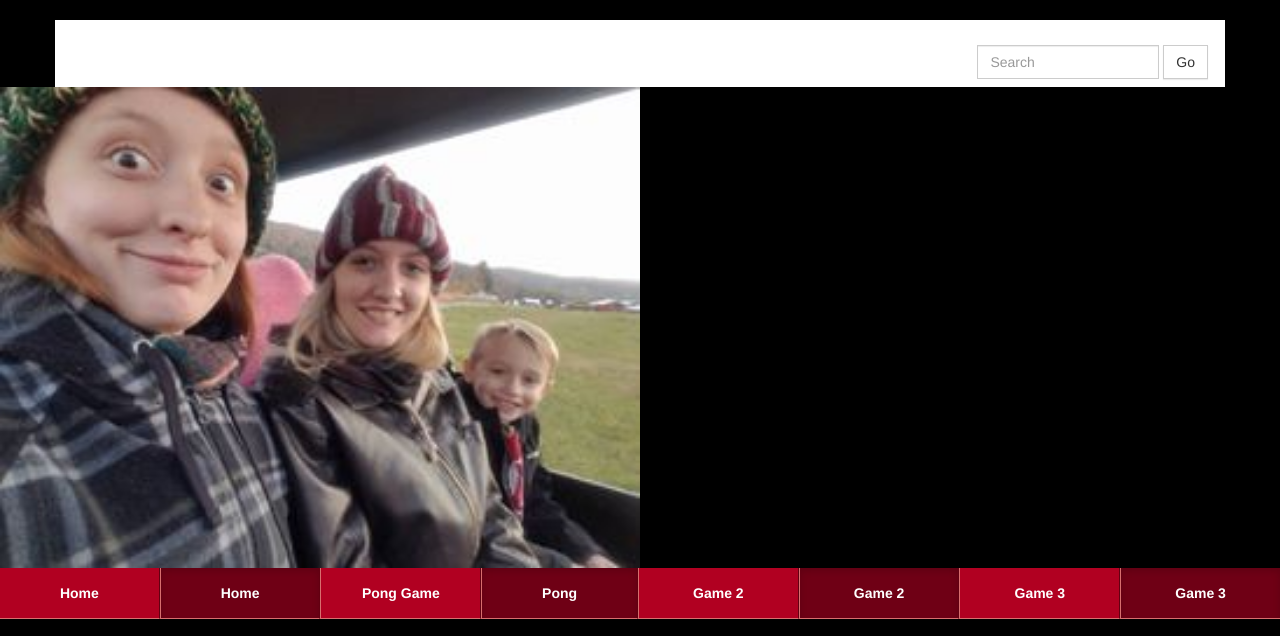
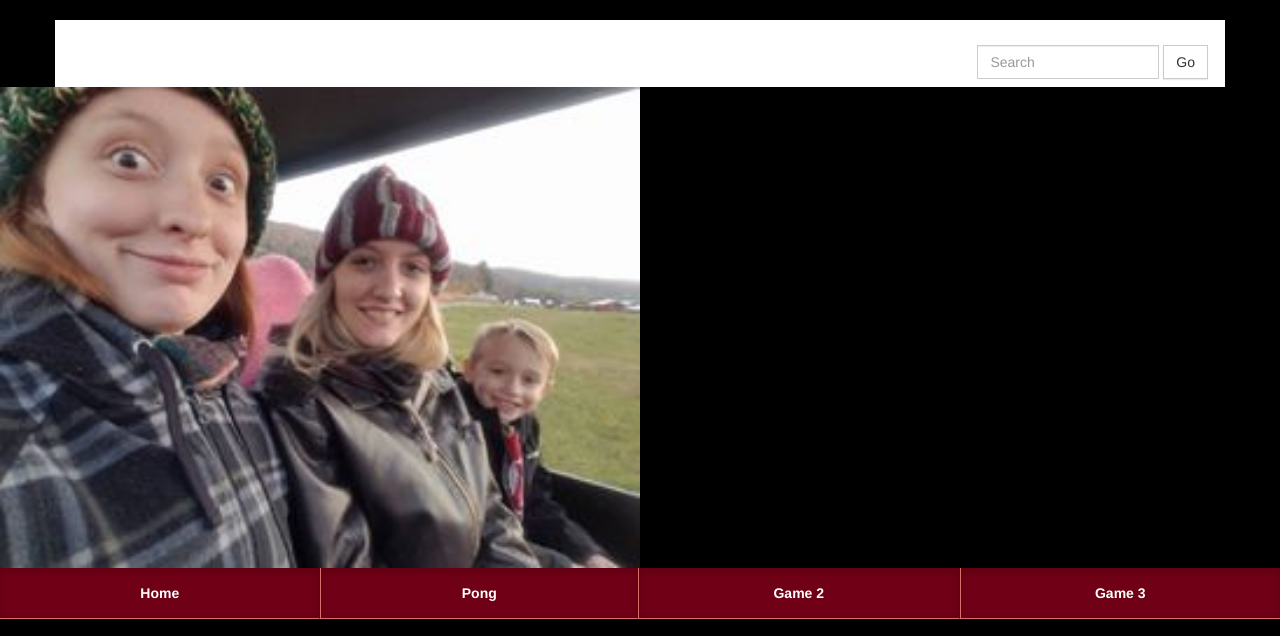
Before and after one commit to amandathepanda/amandathepanda.github.io, a plain HTML site: page index.html in a window 1280 px wide. Shown: the top 636 px of the page. Drawn offline with nearby package versions, Linux system fonts and the light colour scheme; files that its build step writes are made by us from their sources; files whose address does not match are found by name.

Commit message:
double nav bar fixed

```diff
--- a/index.html
+++ b/index.html
@@ -44,13 +44,9 @@
 		        </div>
       			<div class="navbar-collapse collapse">
 			        <ul class="nav nav-justified">
-			          <li><a href="index.html">Home</a></li>
 	                  <li class="active"><a href="https://amandathepanda.github.io">Home</a></li>
-			          <li><a href="preview.html">Pong Game</a></li>
                     <li class="active"><a href="pongindex.html">Pong</a></li>
-			          <li><a href="preview.html">Game 2</a></li>
                     <li class="active"><a href="https://amandathepanda.github.io">Game 2</a></li>
-			          <li><a href="contact.html">Game 3</a></li>
                     <li class="active"><a href="https://amandathepanda.github.io">Game 3</a></li>
 			        </ul>
 		      	</div> <!-- nav -->
```
